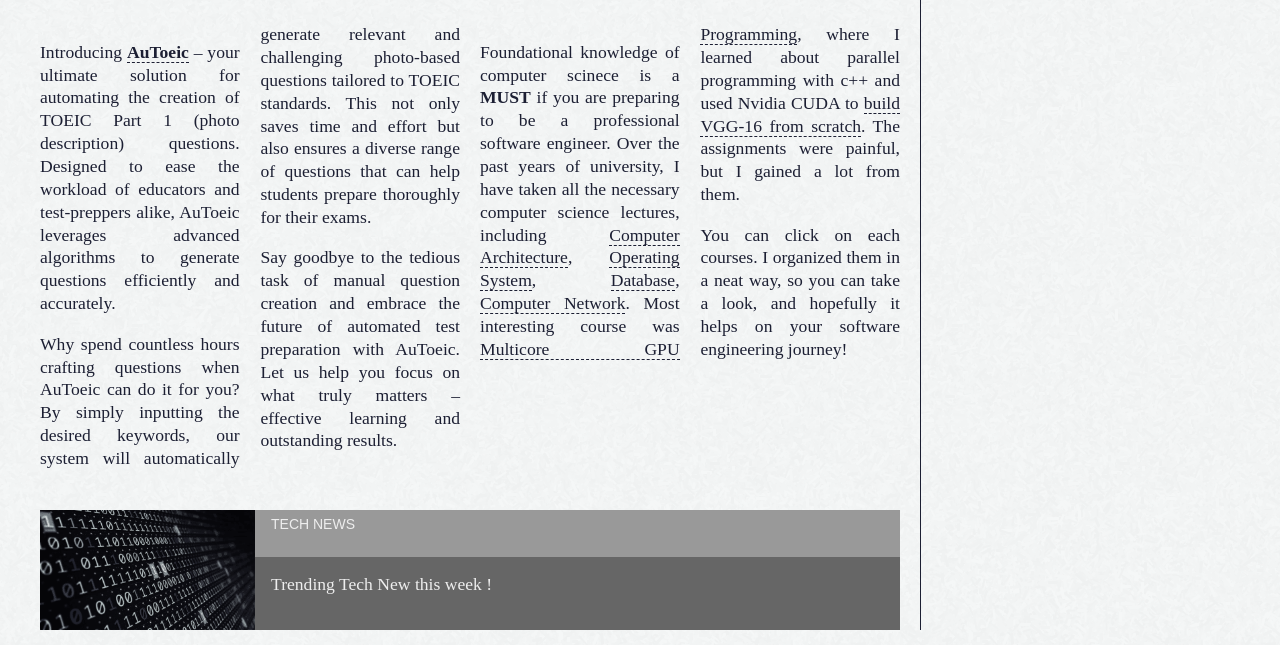
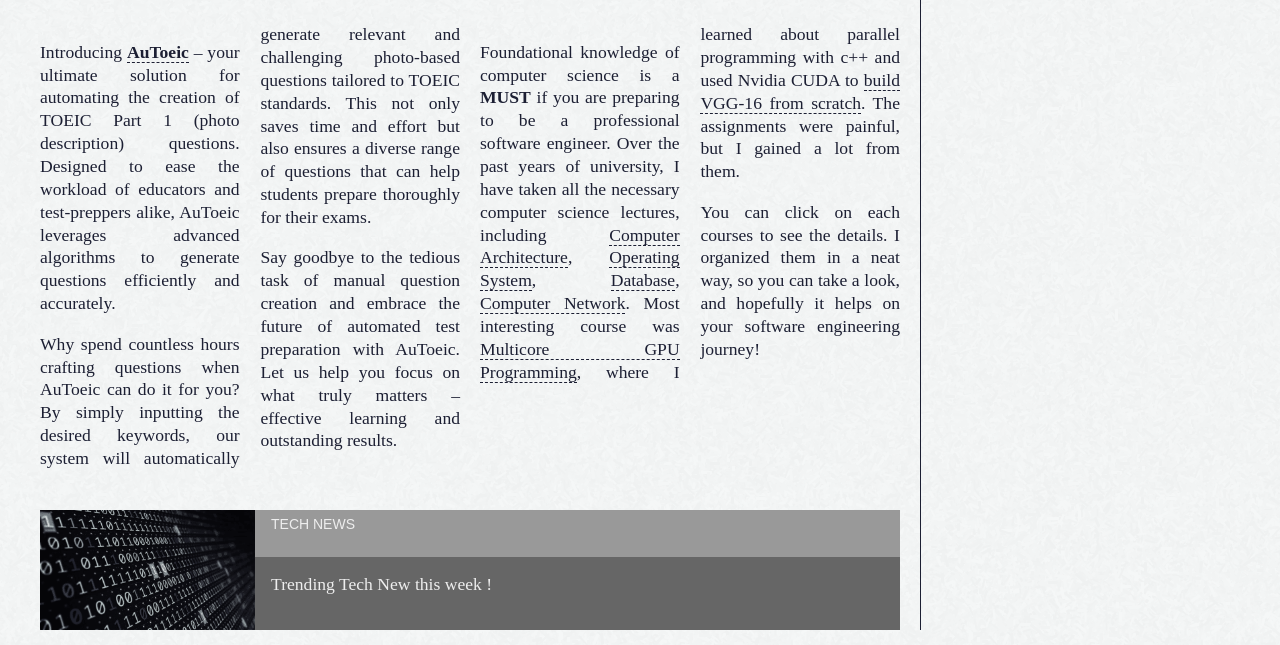
Before and after one commit to ddoddii/Daily-Coding-Times, a website: page public/index.html in a window 1280 px wide. Shown: the part 2223-2868 px from the top of the page. Drawn offline with Linux system fonts and the light colour scheme.

Commit message:
fix : typo

```diff
--- a/public/index.html
+++ b/public/index.html
@@ -81,8 +81,8 @@
             <h4>Ready for Computer Science Deep dive?</h4>
             <img src="images/macbook.png">
             <div class="multi-column">
-                <p>Foundational knowledge of computer scinece is a <strong>MUST</strong> if you are preparing to be a professional software engineer. Over the past years of university, I have taken all the necessary computer science lectures, including <a href="https://github.com/ddoddii/OS-CA-Study/tree/main/Computer%20Architecture">Computer Architecture</a>, <a href="https://github.com/ddoddii/OS-CA-Study/tree/main/Operating%20System">Operating System</a>, <a href="https://ddoddii.github.io/tags/%EB%8D%B0%EC%9D%B4%ED%84%B0%EB%B2%A0%EC%9D%B4%EC%8A%A4/">Database</a>, <a href="https://ddoddii.github.io/tags/%EB%84%A4%ED%8A%B8%EC%9B%8C%ED%81%AC/">Computer Network</a>. Most interesting course was <a href="https://github.com/ddoddii/Multicore-GPU-Programming">Multicore GPU Programming</a>, where I learned about parallel programming with c++ and used Nvidia CUDA to <a href="https://github.com/ddoddii/Multicore-GPU-Programming/tree/main/HW6">build VGG-16 from scratch</a>. The assignments were painful, but I gained a lot from them. </p>
-                <p>You can click on each courses. I organized them in a neat way, so you can take a look, and hopefully it helps on your software engineering journey!</p>
+                <p>Foundational knowledge of computer science is a <strong>MUST</strong> if you are preparing to be a professional software engineer. Over the past years of university, I have taken all the necessary computer science lectures, including <a href="https://github.com/ddoddii/OS-CA-Study/tree/main/Computer%20Architecture">Computer Architecture</a>, <a href="https://github.com/ddoddii/OS-CA-Study/tree/main/Operating%20System">Operating System</a>, <a href="https://ddoddii.github.io/tags/%EB%8D%B0%EC%9D%B4%ED%84%B0%EB%B2%A0%EC%9D%B4%EC%8A%A4/">Database</a>, <a href="https://ddoddii.github.io/tags/%EB%84%A4%ED%8A%B8%EC%9B%8C%ED%81%AC/">Computer Network</a>. Most interesting course was <a href="https://github.com/ddoddii/Multicore-GPU-Programming">Multicore GPU Programming</a>, where I learned about parallel programming with c++ and used Nvidia CUDA to <a href="https://github.com/ddoddii/Multicore-GPU-Programming/tree/main/HW6">build VGG-16 from scratch</a>. The assignments were painful, but I gained a lot from them. </p>
+                <p>You can click on each courses to see the details. I organized them in a neat way, so you can take a look, and hopefully it helps on your software engineering journey!</p>
             </div>
         </div>
 
```
